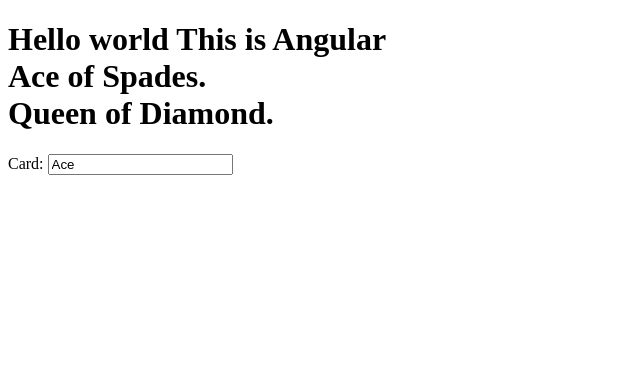
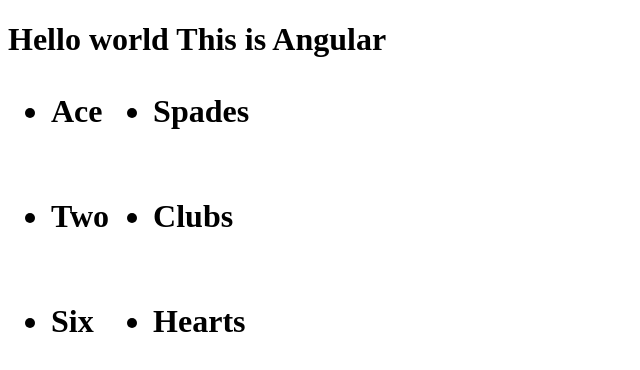
Before and after one commit to IceDragoon064/HW9-Angular_Basics, an Angular app in the folder myapp/: page / in a window 1280 px wide. Shown: the top 370 px of the page, without its empty margins (0-640 px from the left). Built offline with nearby package versions, Linux system fonts and the light colour scheme.

Commit message:
Exercise 7

```diff
--- a/myapp/src/app/app.component.ts
+++ b/myapp/src/app/app.component.ts
@@ -10,24 +10,25 @@
   template: `
     <h1>Hello world {{title}}
     <br>
-    {{card.cardVal}} of {{card.suit}}.
-    <br>
-    {{card1.cardVal}} of {{card1.suit}}.
+    <!-- Show cards in unordered list. -->
+    <table>
+      <tr *ngFor="let card of cards">
+      <td> <ul> <li> {{card.cardVal}} </li> </ul> </td>
+      <td> <ul> <li> {{card.suit}} </li> </ul> </td>
+      </tr>
+    </table>
     </h1>
-    Card: <input [(ngModel)]="card.cardVal">`,
+    `,
   styleUrls: ['./app.component.css']
 })
 export class AppComponent {
   title = 'This is Angular';
 
-  card: PlayingCard = {
-    cardVal: "Ace",
-    suit: "Spades"
-  };
+  cards: PlayingCard[] = [
+    { cardVal: "Ace", suit: "Spades" },
+    { cardVal: "Two", suit: "Clubs" },
+    { cardVal: "Six", suit: "Hearts" },
+];
 
-  card1: PlayingCard = {
-    cardVal: "Queen",
-    suit: "Diamond"
-  };
 
 }
```
Also changed, not shown: 2 other files (tests, documents, lock files or other folders).
